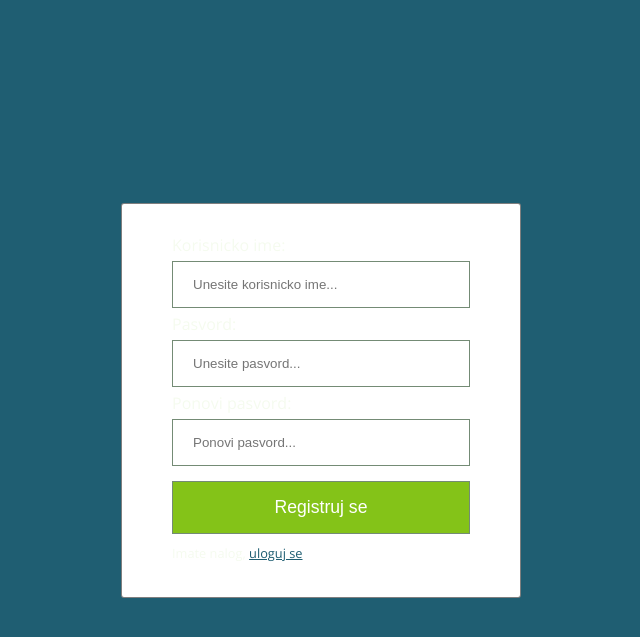
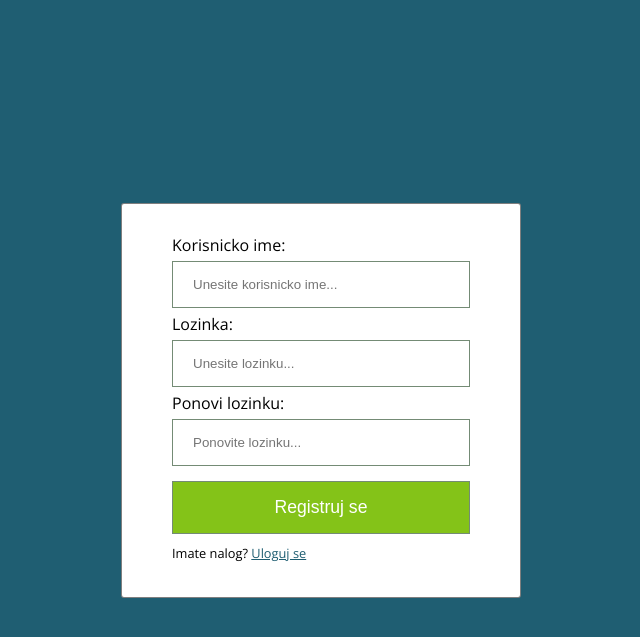
Before and after one commit to Doder/autoskola, a PHP site: page /register.php in a window 1280 px wide. Shown: the top 637 px of the page, without its empty margins (319-959 px from the left). Run offline with PHP 8.4, Linux system fonts and the light colour scheme.

Commit message:
Add files via upload

```diff
--- a/register.php
+++ b/register.php
@@ -3,23 +3,23 @@
 include('pre-body.php');
 ?>
 <main class="login-main">
-    <div class="login-box">
+    <div class="login-box" style = "color:black">
         <form action="">
             <label for="username">Korisnicko ime:</label>
             <br>
             <input type="text" id="username" placeholder="Unesite korisnicko ime...">
             <br>
-            <label for="password">Pasvord:</label>
+            <label for="password">Lozinka:</label>
             <br>
-            <input type="password" id="password" placeholder="Unesite pasvord...">
+            <input type="password" id="password" placeholder="Unesite lozinku...">
             <br>
-            <label for="password2">Ponovi pasvord:</label>
+            <label for="password2">Ponovi lozinku:</label>
             <br>
-            <input type="password" id="password2" placeholder="Ponovi pasvord...">
+            <input type="password" id="password2" placeholder="Ponovite lozinku...">
             <br>
             <input type="submit" value="Registruj se">
         </form>
-        <p class="info-small">Imate nalog, <a href="login.php">uloguj se</a></p>
+        <p class="info-small">Imate nalog? <a href="login.php">Uloguj se</a></p>
     </div>
 </main>
 <?php
```
Also changed, not shown: login.php (+4 -4 lines).
